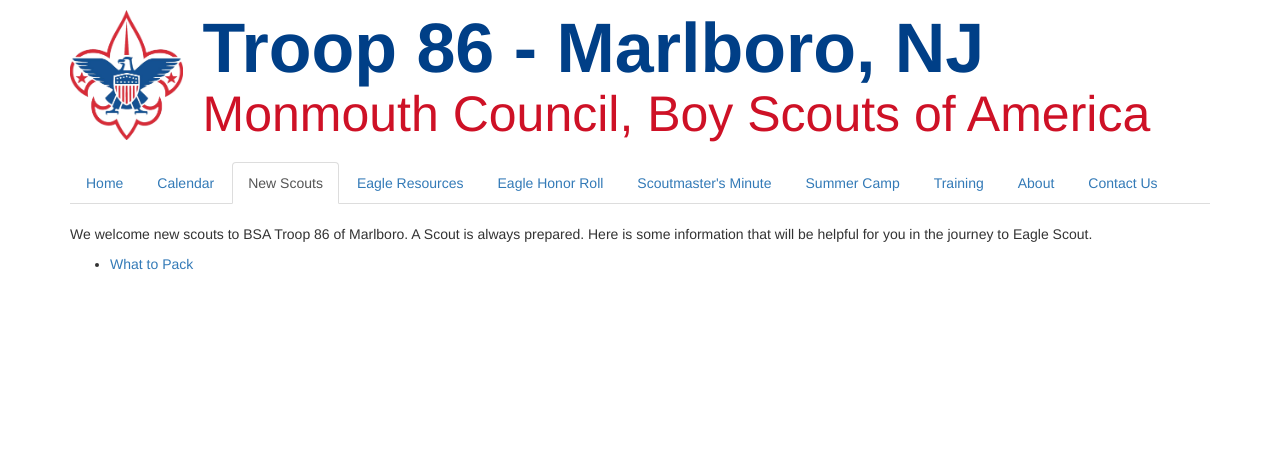
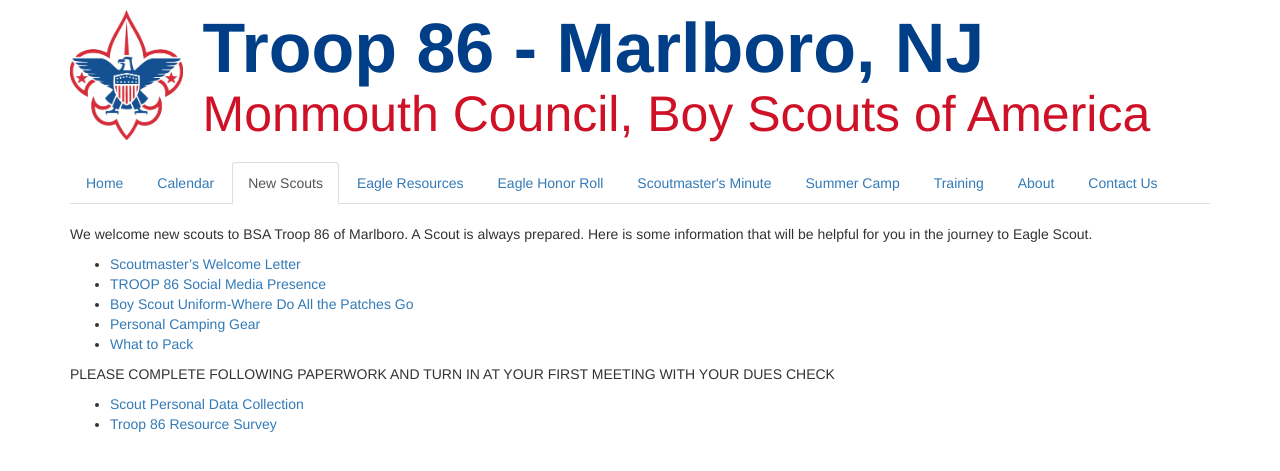
Before and after one commit to akparekh/bsatroop86.github.io, a Jekyll site: the page built from newScoutResources.md, in a window 1280 px wide. Shown: the top 471 px of the page. Built offline with Jekyll 4.4.1, drawn with Linux system fonts in a browser that asks for light colours; nearby versions of some CDN libraries; our own code applies the rules of GitHub Pages for plain Markdown files.

Commit message:
Update newScoutResources.md

```diff
--- a/newScoutResources.md
+++ b/newScoutResources.md
@@ -6,4 +6,12 @@
 ---
 
 We welcome new scouts to BSA Troop 86 of Marlboro. A Scout is always prepared. Here is some information that will be helpful for you in the journey to Eagle Scout.
+- [Scoutmaster's Welcome Letter](./content/Scoutmaster's Welcome Letter.docx)
+- [TROOP 86 Social Media Presence](./content/TROOP 86 Social Media WS.docx)
+- [Boy Scout Uniform-Where Do All the Patches Go](./content/Boy Scout Uniform-Where Do All the Patches Go.pdf)
+- [Personal Camping Gear](./content/Personal Camping Gear.docx)
 - [What to Pack](./content/Scout Packing List.docx)
+
+PLEASE COMPLETE FOLLOWING PAPERWORK AND TURN IN AT YOUR FIRST MEETING WITH YOUR DUES CHECK
+- [Scout Personal Data Collection](./content/Scout Personal Data Collection.docx)
+- [Troop 86 Resource Survey](./content/troop_resource_survey.docx)
```
